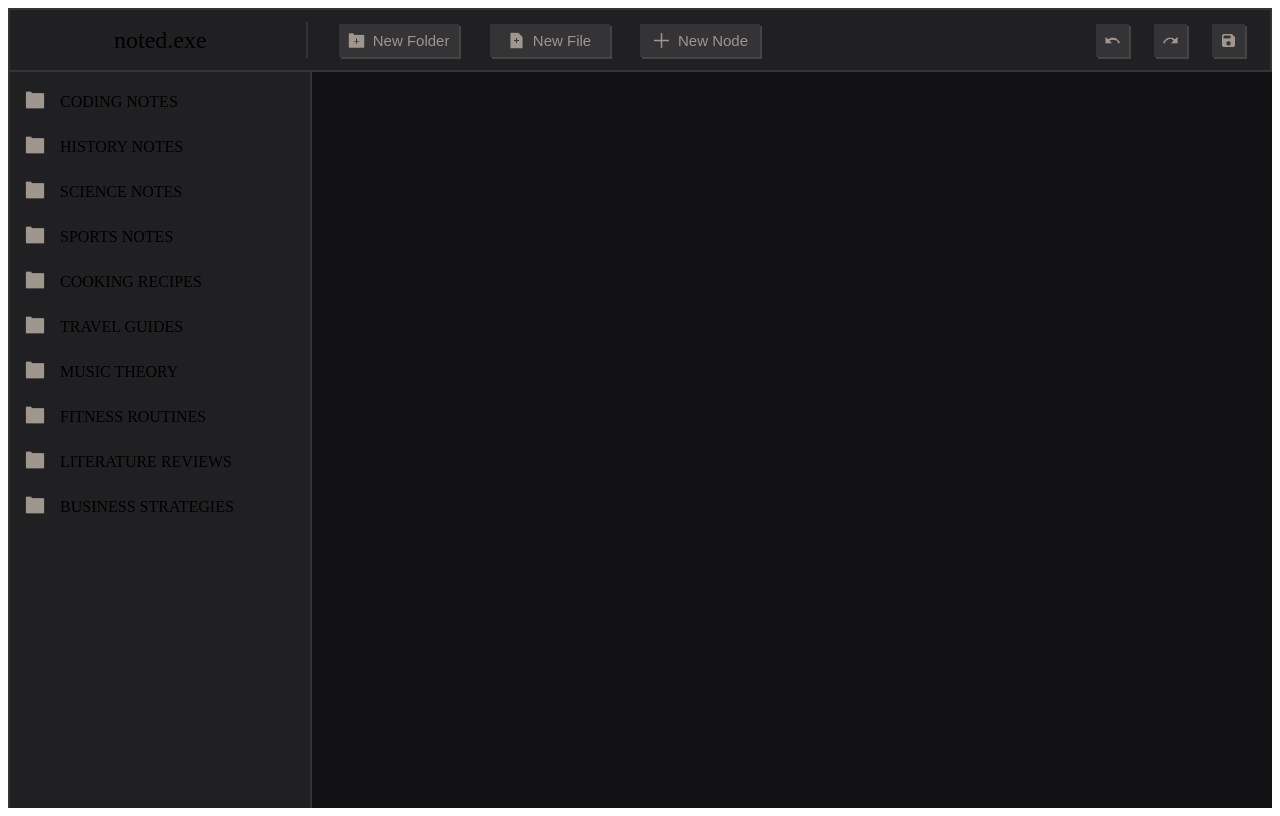
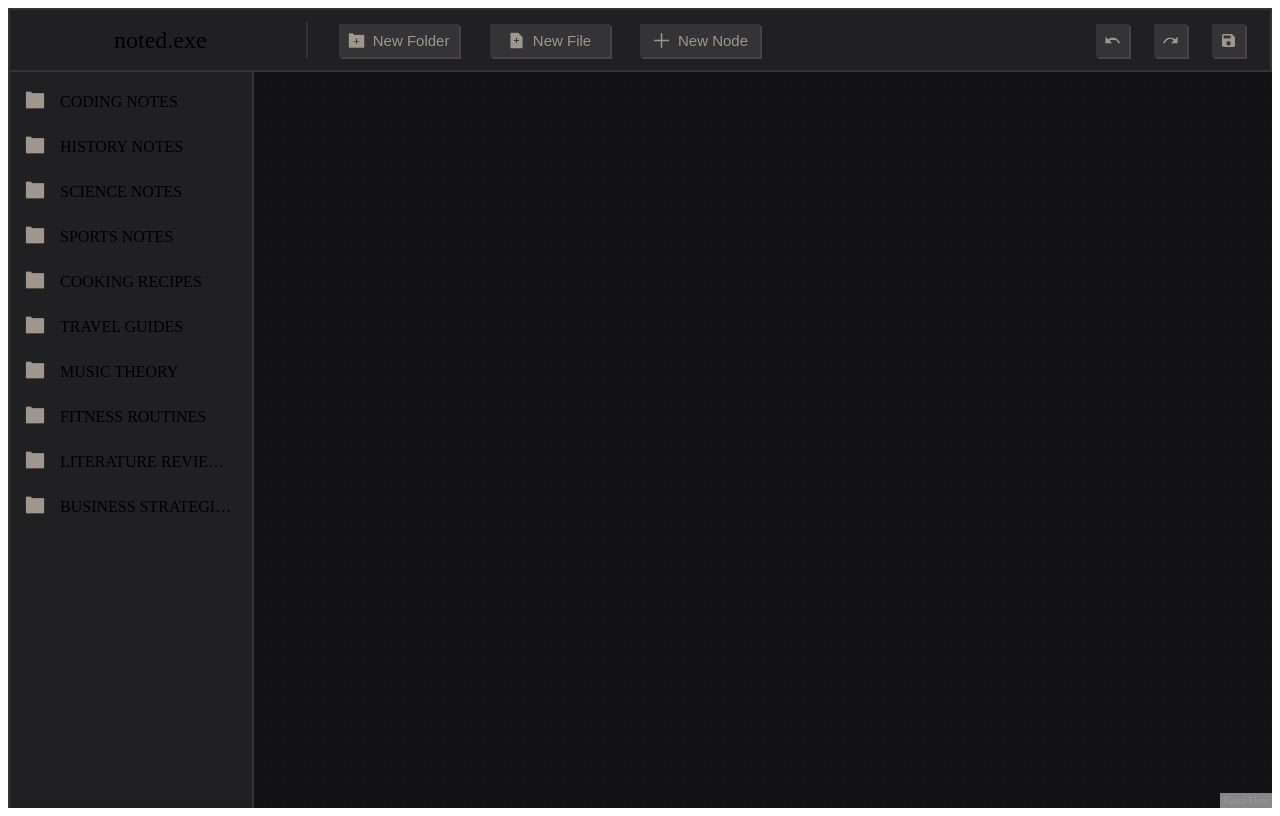
Before and after one commit to JohnArochaDev/noted, a Next.js app: page / in a window 1280 px wide. Built offline with nearby package versions, Linux system fonts and the light colour scheme.

Commit message:
added new panning canvas

```diff
--- a/app/Components/Canvas/index.tsx
+++ b/app/Components/Canvas/index.tsx
@@ -1,7 +1,39 @@
 "use client";
+import "@xyflow/react/dist/style.css";
 
+import { ReactFlow, Background, BackgroundVariant } from "@xyflow/react";
 import styles from "./styles.module.scss";
 
 export const Canvas = () => {
-  return <div className={styles.canvas}></div>;
+  return (
+    <div className={styles.canvas}>
+      <ReactFlow
+        fitView
+        snapGrid={[20, 20]} // change this to match the dots
+        panOnDrag
+        zoomOnScroll
+        zoomOnPinch
+        zoomOnDoubleClick={false}
+        preventScrolling
+        nodesDraggable
+        nodesConnectable={false}
+        elementsSelectable
+        deleteKeyCode={null}
+        minZoom={0.1}
+        maxZoom={2}
+        translateExtent={[
+          [0, 0], // top left boundary coordinates
+          [5000, 5000], // bottom right boundary coordinates
+        ]}
+      >
+        <Background
+          variant={BackgroundVariant.Dots}
+          gap={20}
+          size={1}
+          color="rgba(255,255,255,0.1)"
+          bgColor="#121113"
+        />
+      </ReactFlow>
+    </div>
+  );
 };
--- a/app/Components/Canvas/styles.module.scss
+++ b/app/Components/Canvas/styles.module.scss
@@ -1,6 +1,17 @@
 @import "@/app/Constants/colors.module";
 
 .canvas {
+  width: 100%;
+  height: 100%;
+  overflow: hidden;
+  position: relative;
+}
+
+.innerCanvas {
+  width: 10000px;
+  height: 10000px;
+  position: relative;
   background-color: $background;
-  flex: 1;
+  background-image: radial-gradient(circle, rgba(255,255,255,0.1) 1px, transparent 1px);
+  background-size: 20px 20px;
 }
--- a/package.json
+++ b/package.json
@@ -9,9 +9,13 @@
     "lint": "eslint"
   },
   "dependencies": {
+    "@xyflow/react": "^12.10.0",
     "next": "16.1.1",
     "react": "19.2.3",
     "react-dom": "19.2.3",
+    "react-draggable": "^4.5.0",
+    "react-markdown": "^10.1.0",
+    "react-rnd": "^10.5.2",
     "sass": "^1.97.1"
   },
   "devDependencies": {
```
Also changed, not shown: 2 other files (tests, documents, lock files or other folders).
